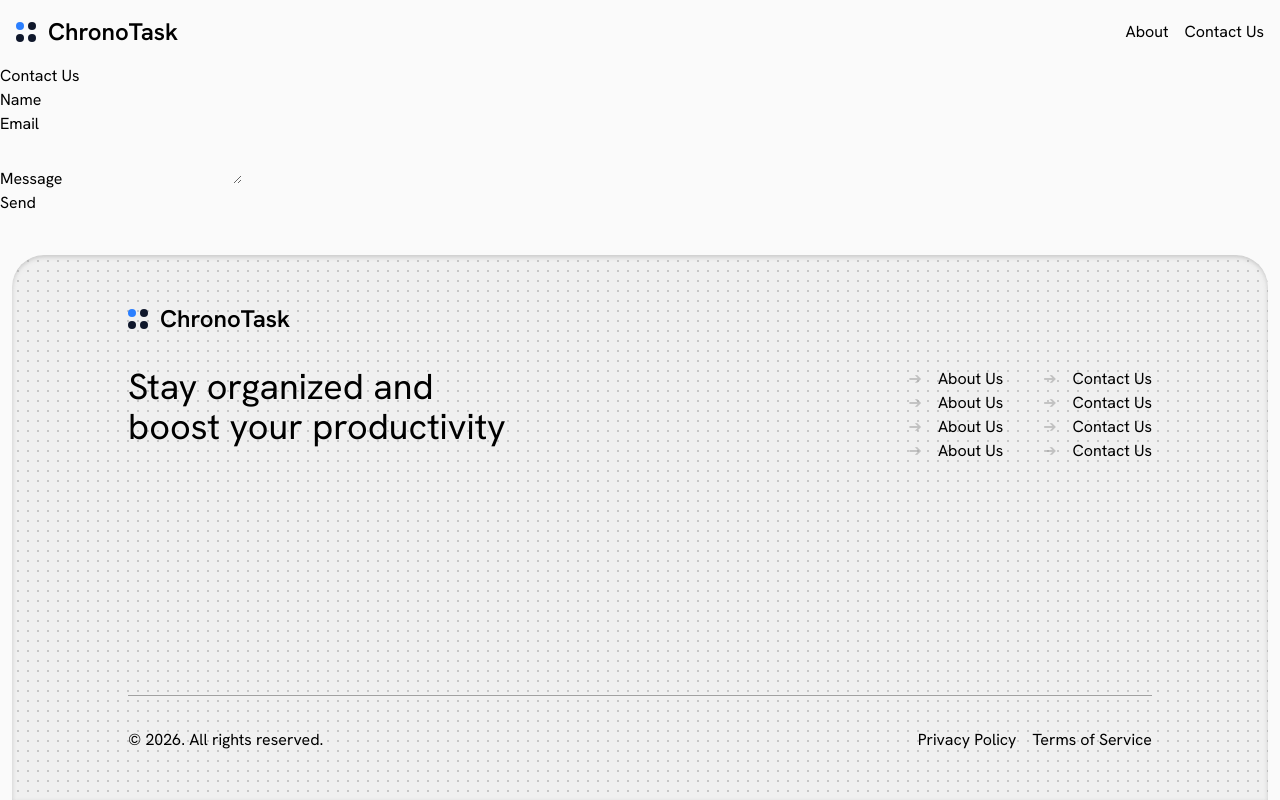
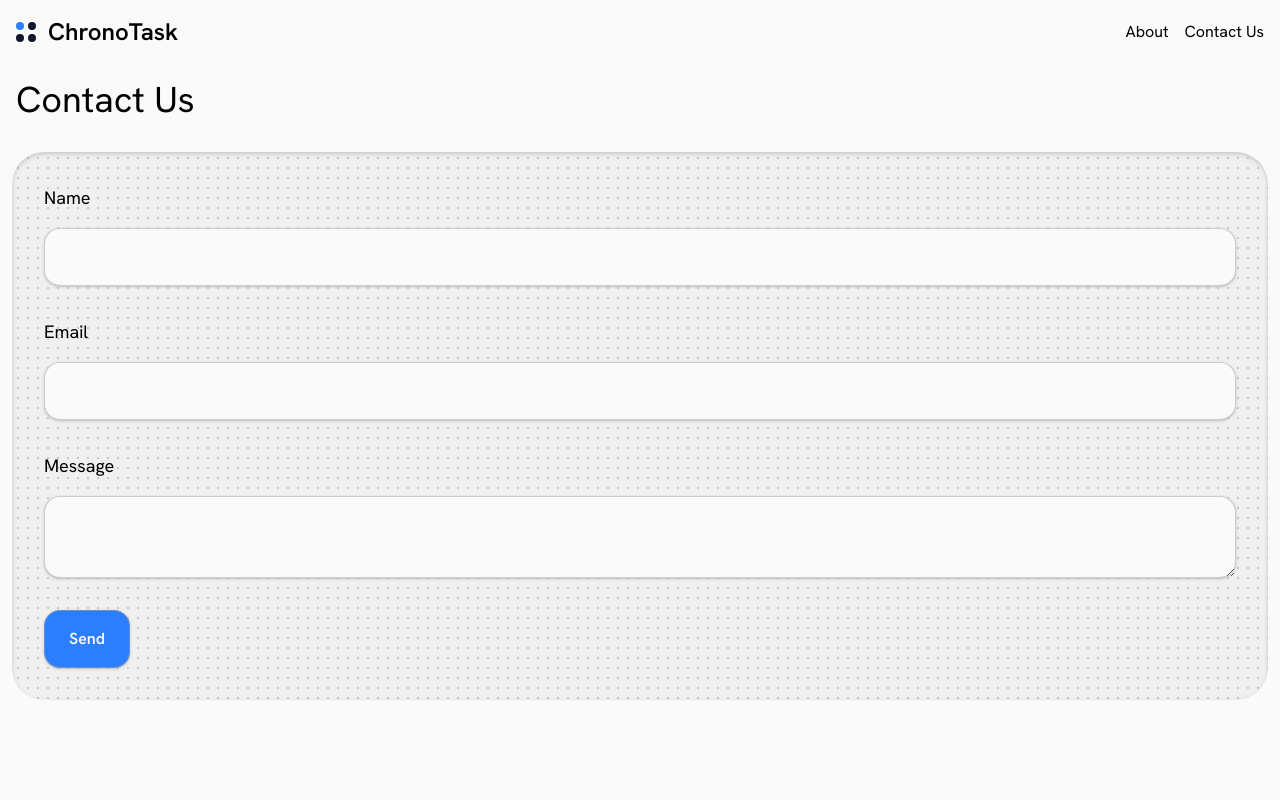
Before and after one commit to sronnaim/koda-b10-react-4, a React (Vite) app: page /contact-us in a window 1280 px wide. Shown: the top 800 px of the page. Built offline with nearby package versions, Linux system fonts and the light colour scheme.

Commit message:
feat: added messages display on Contact Us page

```diff
--- a/src/index.css
+++ b/src/index.css
@@ -14,5 +14,4 @@ body {
   background-image: radial-gradient(circle at 1px 1px, rgb(from var(--color-neutral-400) r g b / 0.5) 1px, transparent 0);
   background-size: 10px 10px;
   background-position: 5px 5px;
-
 }
--- a/src/pages/ContactUs.jsx
+++ b/src/pages/ContactUs.jsx
@@ -9,24 +9,40 @@ export default function ContactUs() {
 
     return (
         <>
-            <section>
-                {messages && JSON.stringify(messages)}
-                <h1>Contact Us</h1>
-                <Form action="/contact-us" method="post">
-                    <div>
-                        <label>Name</label>
-                        <input type="text" name="name" autoComplete="name" required></input>
+            <section className="max-w-7xl mx-auto mb-30">
+                <h1 className="text-4xl p-4 mb-4">Contact Us</h1>
+                <Form action="/contact-us" method="post" className="dotted bg-neutral-200/50 inset-shadow-sm mx-2 md:mx-3 inset-shadow-neutral-400/50 p-8 rounded-4xl flex flex-col gap-8">
+                    <div className="flex flex-col gap-4">
+                        <label htmlFor="name" className="text-lg">Name</label>
+                        <input
+                            className="p-4 rounded-2xl border border-neutral-400/50 bg-neutral-50 shadow-sm shadow-neutral-400/50 focus:outline-none"
+                            id="name" type="text" name="name" autoComplete="name" required></input>
                     </div>
-                    <div>
-                        <label>Email</label>
-                        <input type="email" name="email" autoComplete="email" required></input>
+                    <div className="flex flex-col gap-4">
+                        <label htmlFor="email" className="text-lg">Email</label>
+                        <input className="p-4 rounded-2xl border border-neutral-400/50 bg-neutral-50 shadow-sm shadow-neutral-400/50 focus:outline-none"
+                            id="email" type="email" name="email" autoComplete="email" required></input>
                     </div>
-                    <div>
-                        <label>Message</label>
-                        <textarea name="msg" required></textarea>
+                    <div className="flex flex-col gap-4">
+                        <label htmlFor="msg" className="text-lg">Message</label>
+                        <textarea className="p-4 rounded-2xl border border-neutral-400/50 bg-neutral-50 shadow-sm shadow-neutral-400/50 focus:outline-none"
+                            name="msg" id="msg" required></textarea>
                     </div>
-                    <button type="submit">Send</button>
+                    <button type="submit" className="w-fit bg-blue-500 text-neutral-50 font-semibold px-6 py-4 rounded-2xl border border-neutral-400/50 shadow-sm shadow-neutral-400/50">Send</button>
                 </Form>
+            </section>
+            <section className="max-w-7xl mx-auto px-4 mb-40">
+                <h2 className="text-4xl text-center">Messages</h2>
+                <ol className="grid px-20 sm:grid-cols-2 gap-6 items-center my-10">
+                    {messages && messages.map((msg, i) => {
+                        return (
+                            <li className={`relative bg-neutral-200/50 border border-neutral-400/50 rounded-2xl shadow-sm shadow-neutral-400/50 before:p-4 before:text-blue-600 before:font-bold before:absolute before:inset-0 before:content-[attr(data-index)] p-8`} data-index={i + 1}>
+                                <blockquote className="">{msg.msg}</blockquote>
+                                <p>{`—${msg.name} ${msg.email}`}</p>
+                            </li>
+                        )
+                    })}
+                </ol>
             </section>
         </>
     )
```
Also changed, not shown: src/components/Table.jsx (added).
